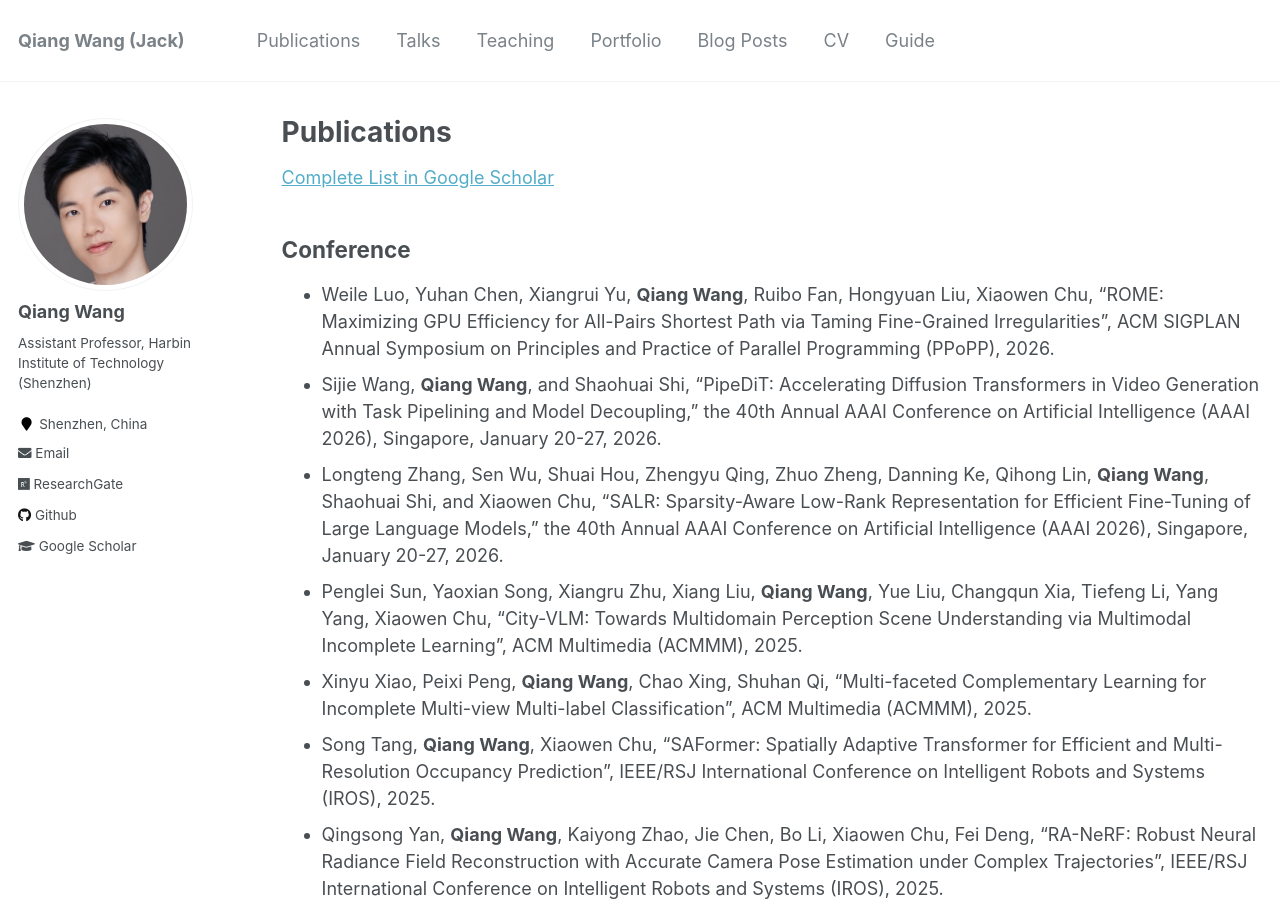
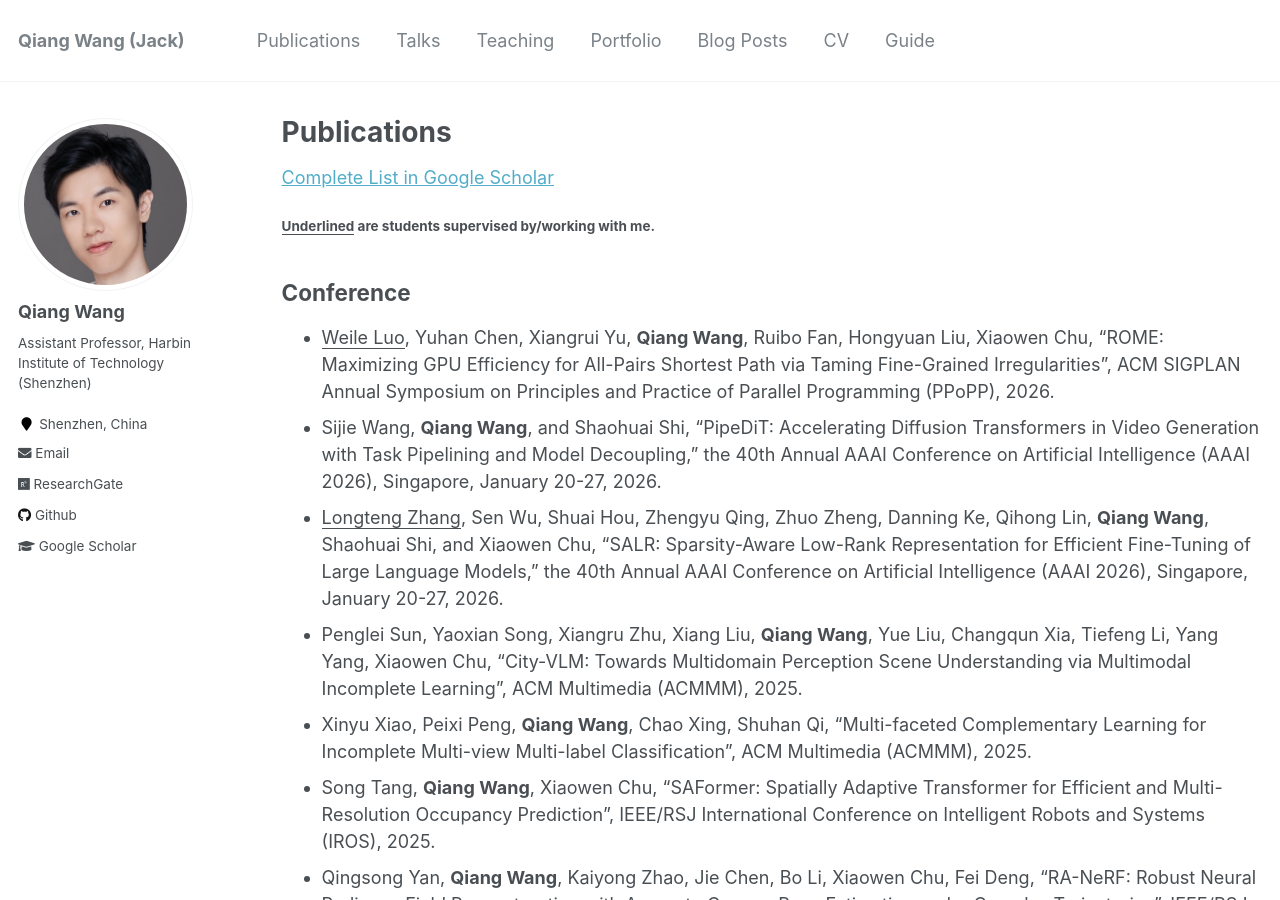
Before and after one commit to blackjack2015/blackjack2015.github.io, a Jekyll site: the page built from _pages/publications.md, in a window 1280 px wide and 900 px high. Built offline with Jekyll 4.4.1, drawn with Linux system fonts in a browser that asks for light colours.

Commit message:
Update publications.md

```diff
--- a/_pages/publications.md
+++ b/_pages/publications.md
@@ -19,10 +19,12 @@ author_profile: true
 -->
 [Complete List in Google Scholar](https://scholar.google.com/citations?user=6YzjcNgAAAAJ&hl=en)
 
+#### <u>Underlined</u> are students supervised by/working with me.
+
 ## Conference
-+ Weile Luo, Yuhan Chen, Xiangrui Yu, **Qiang Wang**, Ruibo Fan, Hongyuan Liu, Xiaowen Chu, "ROME: Maximizing GPU Efficiency for All-Pairs Shortest Path via Taming Fine-Grained Irregularities", ACM SIGPLAN Annual Symposium on Principles and Practice of Parallel Programming (PPoPP), 2026.
++ <u>Weile Luo</u>, Yuhan Chen, Xiangrui Yu, **Qiang Wang**, Ruibo Fan, Hongyuan Liu, Xiaowen Chu, "ROME: Maximizing GPU Efficiency for All-Pairs Shortest Path via Taming Fine-Grained Irregularities", ACM SIGPLAN Annual Symposium on Principles and Practice of Parallel Programming (PPoPP), 2026.
 + Sijie Wang, **Qiang Wang**, and Shaohuai Shi, “PipeDiT: Accelerating Diffusion Transformers in Video Generation with Task Pipelining and Model Decoupling,” the 40th Annual AAAI Conference on Artificial Intelligence (AAAI 2026), Singapore, January 20-27, 2026.
-+ Longteng Zhang, Sen Wu, Shuai Hou, Zhengyu Qing, Zhuo Zheng, Danning Ke, Qihong Lin, **Qiang Wang**, Shaohuai Shi, and Xiaowen Chu, “SALR: Sparsity-Aware Low-Rank Representation for Efficient Fine-Tuning of Large Language Models,” the 40th Annual AAAI Conference on Artificial Intelligence (AAAI 2026), Singapore, January 20-27, 2026.
++ <u>Longteng Zhang</u>, Sen Wu, Shuai Hou, Zhengyu Qing, Zhuo Zheng, Danning Ke, Qihong Lin, **Qiang Wang**, Shaohuai Shi, and Xiaowen Chu, “SALR: Sparsity-Aware Low-Rank Representation for Efficient Fine-Tuning of Large Language Models,” the 40th Annual AAAI Conference on Artificial Intelligence (AAAI 2026), Singapore, January 20-27, 2026.
 + Penglei Sun, Yaoxian Song, Xiangru Zhu, Xiang Liu, **Qiang Wang**, Yue Liu, Changqun Xia, Tiefeng Li, Yang Yang, Xiaowen Chu, "City-VLM: Towards Multidomain Perception Scene Understanding via Multimodal Incomplete Learning", ACM Multimedia (ACMMM), 2025.
 + Xinyu Xiao, Peixi Peng, **Qiang Wang**, Chao Xing, Shuhan Qi, "Multi-faceted Complementary Learning for Incomplete Multi-view Multi-label Classification", ACM Multimedia (ACMMM), 2025.
 + Song Tang, **Qiang Wang**, Xiaowen Chu, "SAFormer: Spatially Adaptive Transformer for Efficient and Multi-Resolution Occupancy Prediction", IEEE/RSJ International Conference on Intelligent Robots and Systems (IROS), 2025.
```
